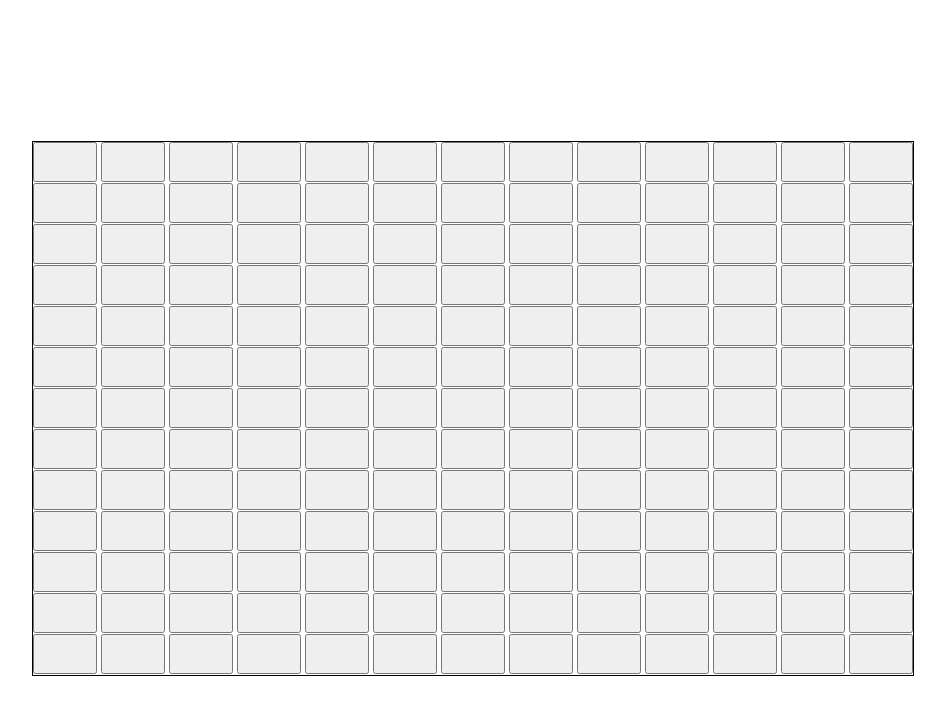
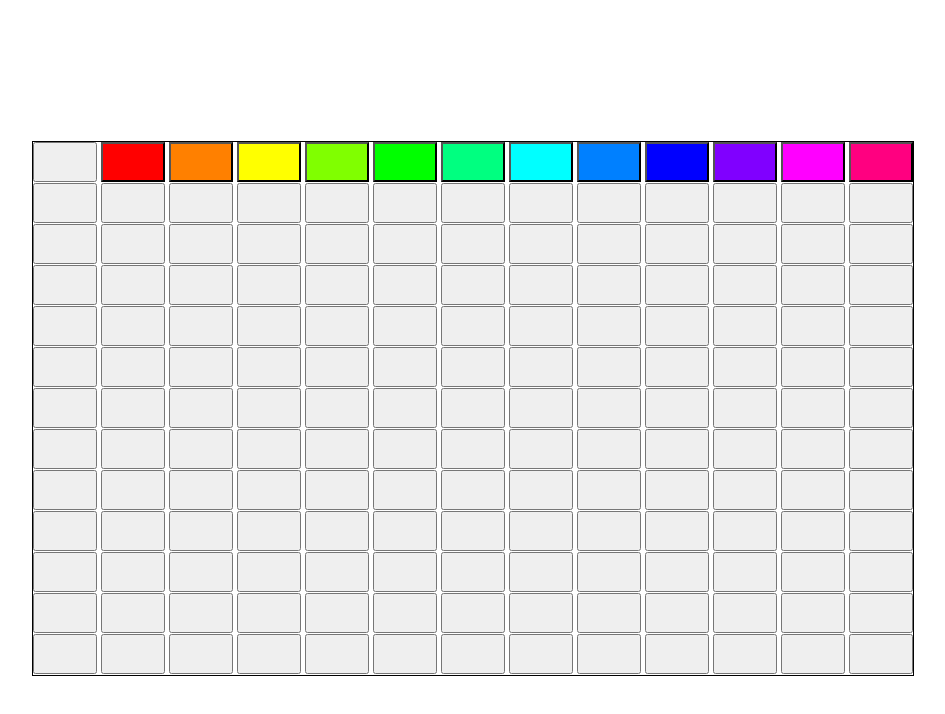
Before and after one commit to BuickSalesman/lots-of-buttons, a plain HTML site: page index.html in a window 1280 px wide. Shown: the whole page, without its empty margins (167-1112 px from the left). Drawn offline with Linux system fonts and the light colour scheme.

Commit message:
colored in first row

```diff
--- a/styles.css
+++ b/styles.css
@@ -17,3 +17,101 @@ button {
   height: 5vh;
   width: 5vw;
 }
+
+button[id="1.02"] {
+  background-color: rgb(255, 0, 0);
+  cursor: pointer;
+}
+
+button[id="1.02"]:hover {
+  background-color: rgb(240, 0, 0); /* Slightly Darker Red */
+}
+
+button[id="1.03"] {
+  background-color: rgb(255, 128, 0);
+  cursor: pointer;
+}
+
+button[id="1.03"]:hover {
+  background-color: rgb(240, 113, 0); /* Slightly Darker Red */
+}
+button[id="1.04"] {
+  background-color: rgb(255, 255, 0);
+  cursor: pointer;
+}
+
+button[id="1.04"]:hover {
+  background-color: rgb(240, 240, 0); /* Slightly Darker Red */
+}
+button[id="1.05"] {
+  background-color: rgb(128, 255, 0);
+  cursor: pointer;
+}
+
+button[id="1.05"]:hover {
+  background-color: rgb(113, 240, 0); /* Slightly Darker Red */
+}
+button[id="1.06"] {
+  background-color: rgb(0, 255, 0);
+  cursor: pointer;
+}
+
+button[id="1.06"]:hover {
+  background-color: rgb(0, 240, 0); /* Slightly Darker Red */
+}
+button[id="1.07"] {
+  background-color: rgb(0, 255, 128);
+  cursor: pointer;
+}
+
+button[id="1.07"]:hover {
+  background-color: rgb(0, 240, 113); /* Slightly Darker Red */
+}
+button[id="1.08"] {
+  background-color: rgb(0, 255, 255);
+  cursor: pointer;
+}
+
+button[id="1.08"]:hover {
+  background-color: rgb(0, 240, 240); /* Slightly Darker Red */
+}
+button[id="1.09"] {
+  background-color: rgb(0, 128, 255);
+  cursor: pointer;
+}
+
+button[id="1.09"]:hover {
+  background-color: rgb(0, 113, 255); /* Slightly Darker Red */
+}
+button[id="1.10"] {
+  background-color: rgb(0, 0, 255);
+  cursor: pointer;
+}
+
+button[id="1.10"]:hover {
+  background-color: rgb(0, 0, 240); /* Slightly Darker Red */
+}
+button[id="1.11"] {
+  background-color: rgb(128, 0, 255);
+  cursor: pointer;
+}
+
+button[id="1.11"]:hover {
+  background-color: rgb(113, 0, 240); /* Slightly Darker Red */
+}
+button[id="1.12"] {
+  background-color: rgb(255, 0, 255);
+  cursor: pointer;
+}
+
+button[id="1.12"]:hover {
+  background-color: rgb(240, 0, 240); /* Slightly Darker Red */
+}
+button[id="1.13"] {
+  background-color: rgb(255, 0, 128);
+  cursor: pointer;
+}
+
+button[id="1.13"]:hover {
+  background-color: rgb(240, 0, 113); /* Slightly Darker Red */
+}
```
